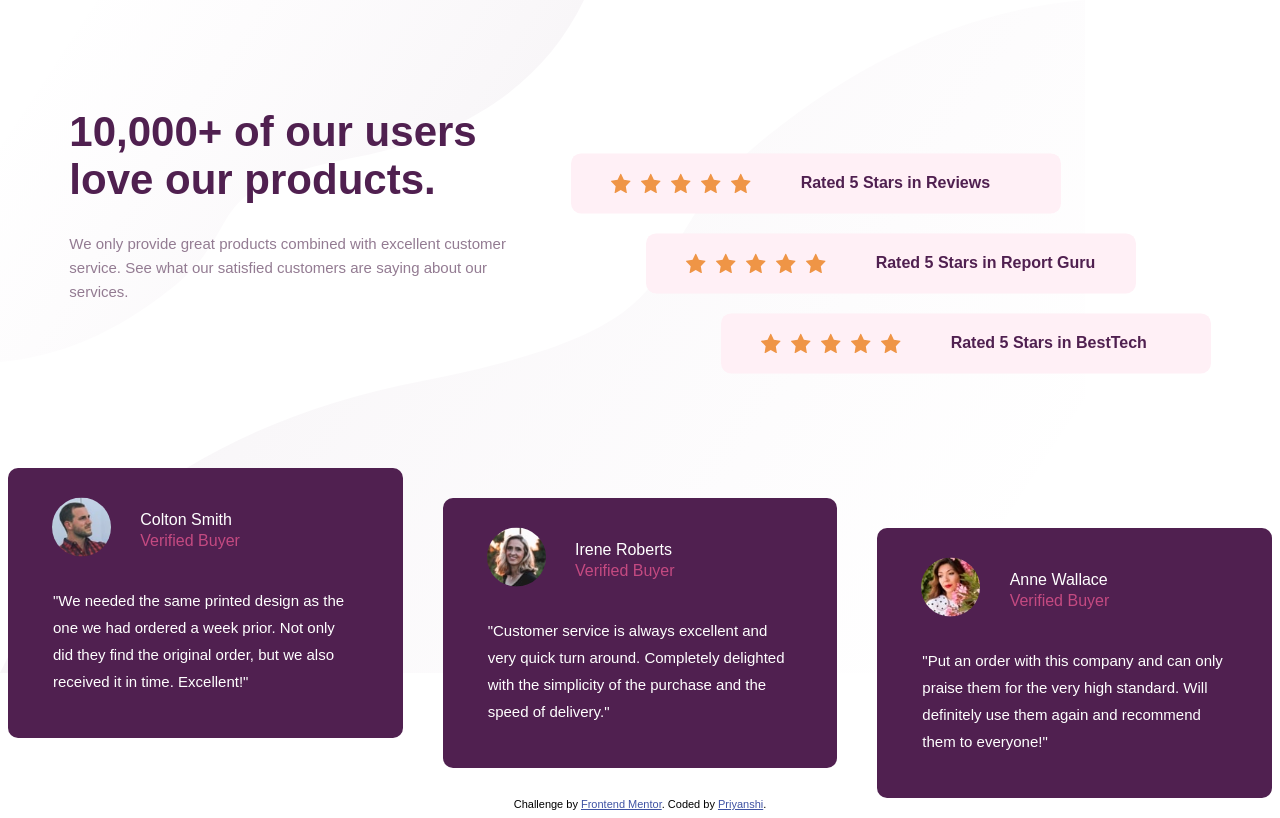
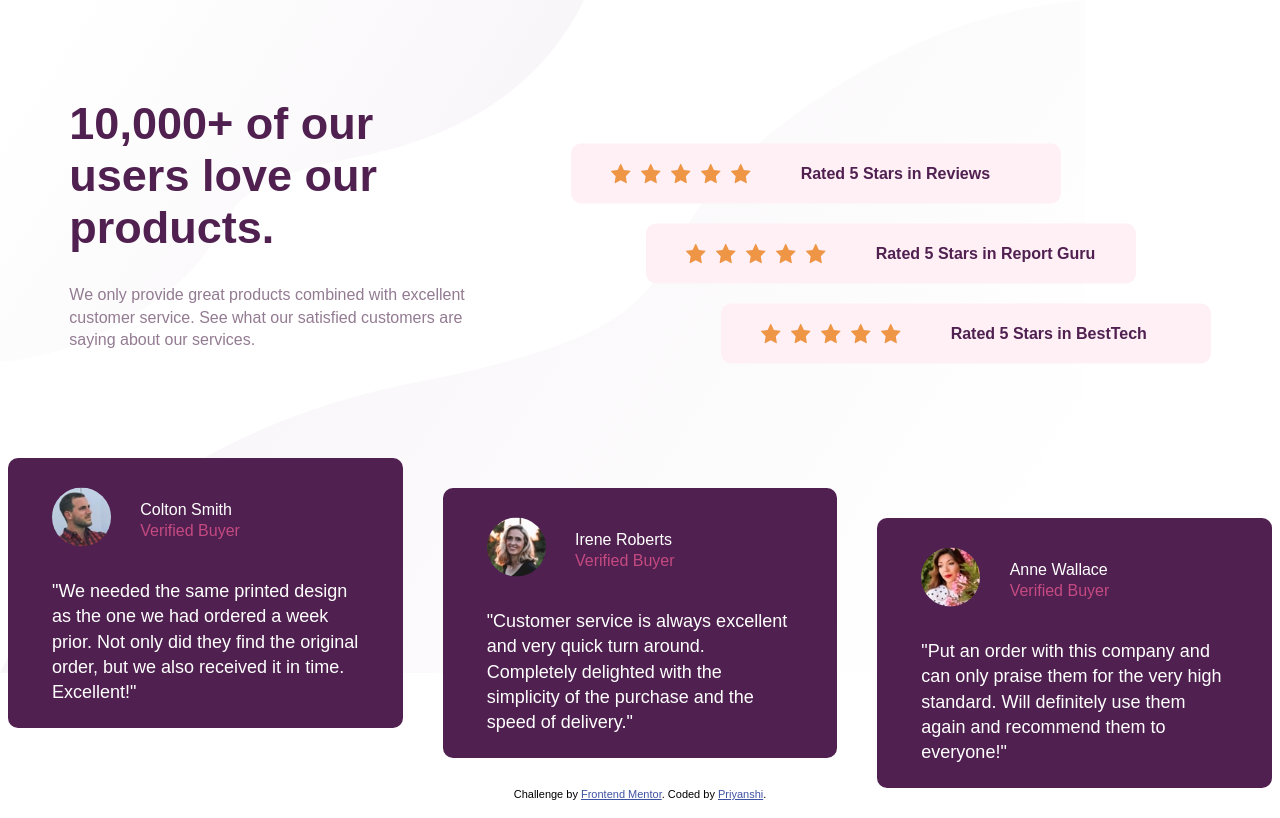
Before and after one commit to Priyanshi233/Social-proof-section, a plain HTML site: page index.html in a window 1280 px wide. Drawn offline with Linux system fonts and the light colour scheme; a web font is replaced by a local one.

Commit message:
CSS changes

```diff
--- a/styles.css
+++ b/styles.css
@@ -13,21 +13,22 @@ main {
 .container {
   width: 440px;
   height: 400px;
-  transform: translate(0%, 18%);
+  transform: translate(0%, 15%);
 }
 h1 {
   color: hsl(300, 43%, 22%);
-  font-size: 42px;
+  font-size: 45px;
   font-weight: 700;
+  margin-right: 40px;
 }
 h3 {
   color: hsl(303, 10%, 53%);
-  font-size: 15px;
-  font-weight: 400;
-  line-height: 1.6;
+  font-size: 16px;
+  font-weight: 500;
+  line-height: 1.4;
 }
 .ratings {
-  transform: translate(0%, 18%);
+  transform: translate(0%, 15%);
   margin-top: 70px;
 }
 ul {
@@ -56,11 +57,12 @@ h4 {
   margin-top: 22px;
   font-size: 16px;
   margin-left: 40px;
+  font-weight: 800;
 }
 .bottom-container {
   display: flex;
   justify-content: center;
-  margin-top: 60px;
+  margin-top: 50px;
 }
 .magenta-cards1 {
   width: 420px;
@@ -74,11 +76,12 @@ h4 {
 }
 .name {
   color: white;
-  font-weight: 300;
+  font-weight: 500;
 }
 .status {
   color: hsl(333, 51%, 53%);
   margin-top: 3px;
+  font-weight: 300;
 }
 .details {
   /* margin-left: 60px; */
@@ -109,9 +112,9 @@ h4 {
 p {
   color: white;
   font-weight: 400;
-  padding: 45px;
-  line-height: 1.8;
-  font-size: 15px;
+  padding: 44px;
+  line-height: 1.4;
+  font-size: 18px;
 }
 
 @media screen and (max-width: 380px) {
```
